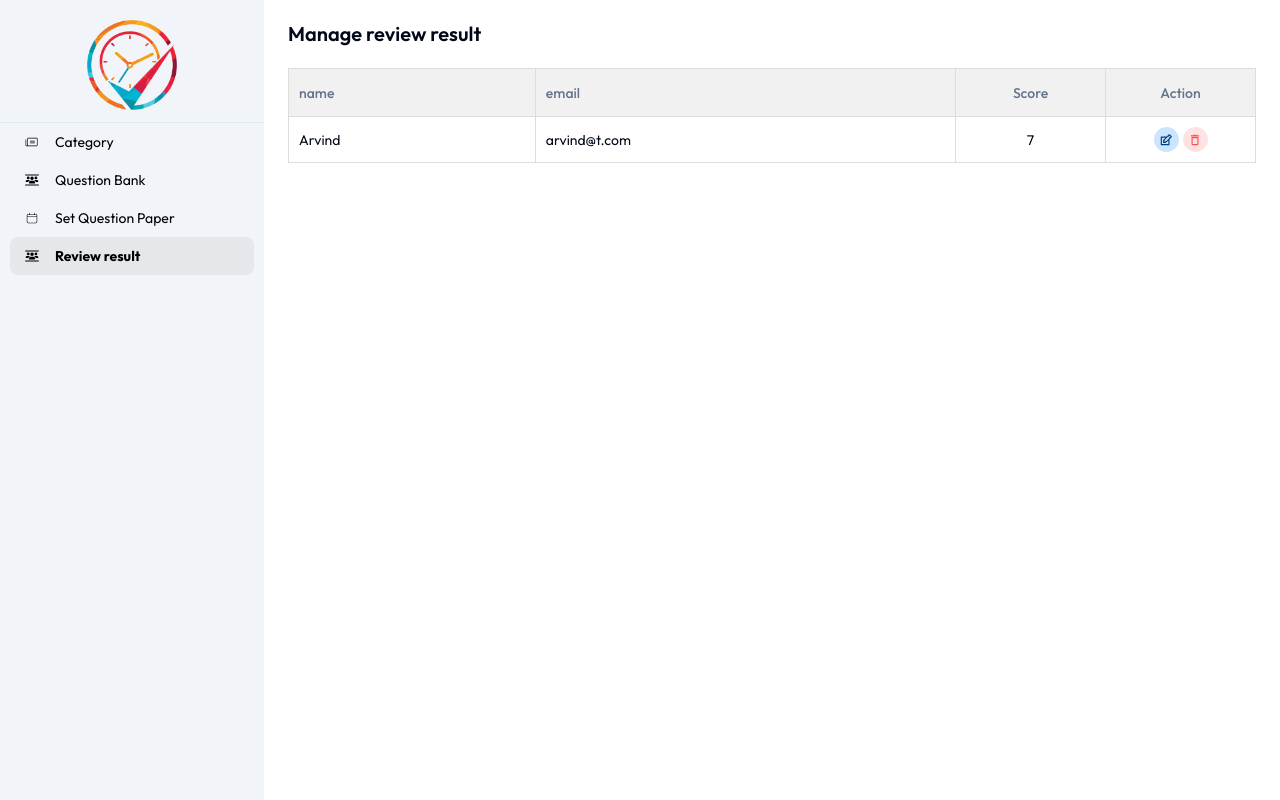
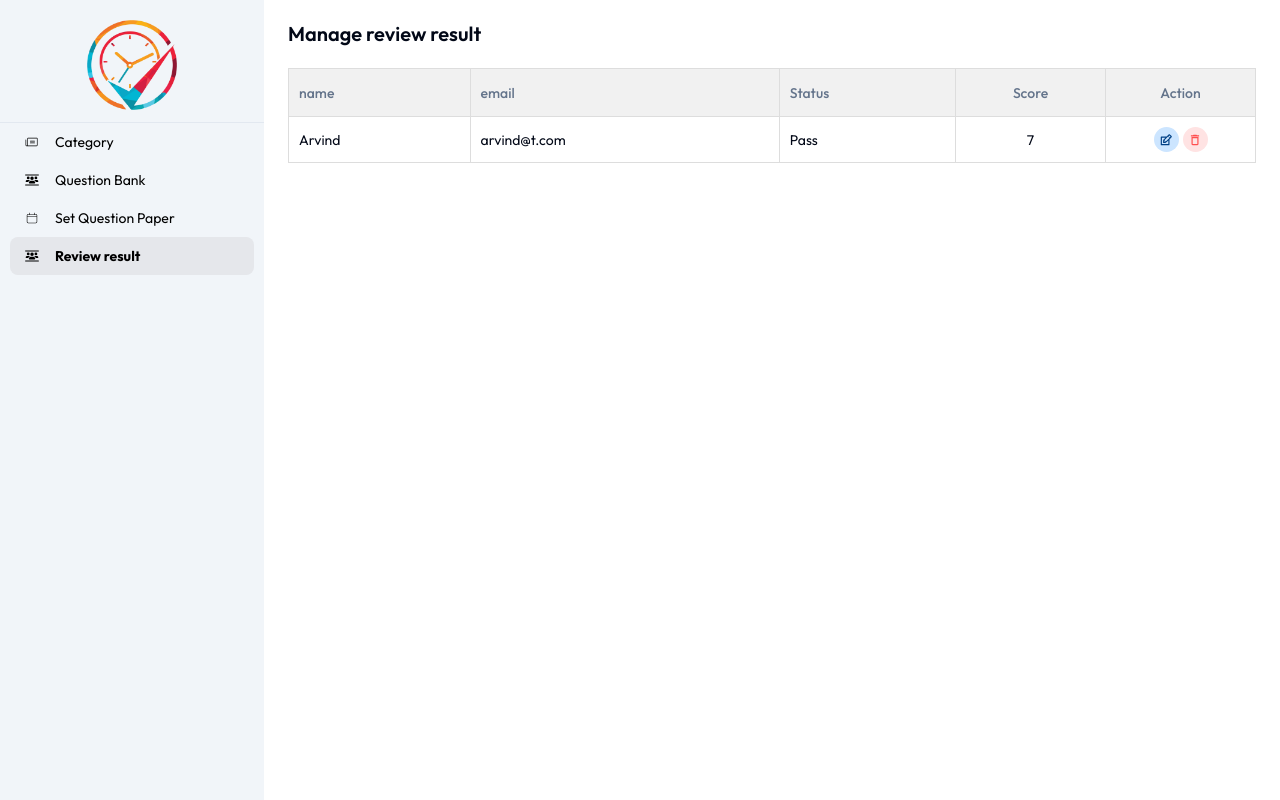
Before and after one commit to w3villa-suraj-bisht/test-event-management-FE, a Next.js app: page /review-result in a window 1280 px wide. Built offline with nearby package versions, Linux system fonts and the light colour scheme.

Commit message:
show result on admin  page

```diff
--- a/src/app/(home)/(admin)/review-result/page.tsx
+++ b/src/app/(home)/(admin)/review-result/page.tsx
@@ -26,6 +26,7 @@ const ReviewResult = () => {
                                 <TableRow>
                                     <TableHead>name</TableHead>
                                     <TableHead>email</TableHead>
+                                    <TableHead>Status</TableHead>
                                     <TableHead className="w-[150px] text-center">Score</TableHead>
                                     <TableHead className="w-[150px] text-center">Action</TableHead>
                                 </TableRow>
@@ -34,6 +35,7 @@ const ReviewResult = () => {
                                 <TableRow >
                                     <TableCell>Arvind</TableCell>
                                     <TableCell>arvind@t.com</TableCell>
+                                    <TableCell>Pass</TableCell>
                                     <TableCell className="text-center">7</TableCell>
                                     <TableCell className="text-center">
                                         <div className="flex items-center justify-center gap-1">
```
